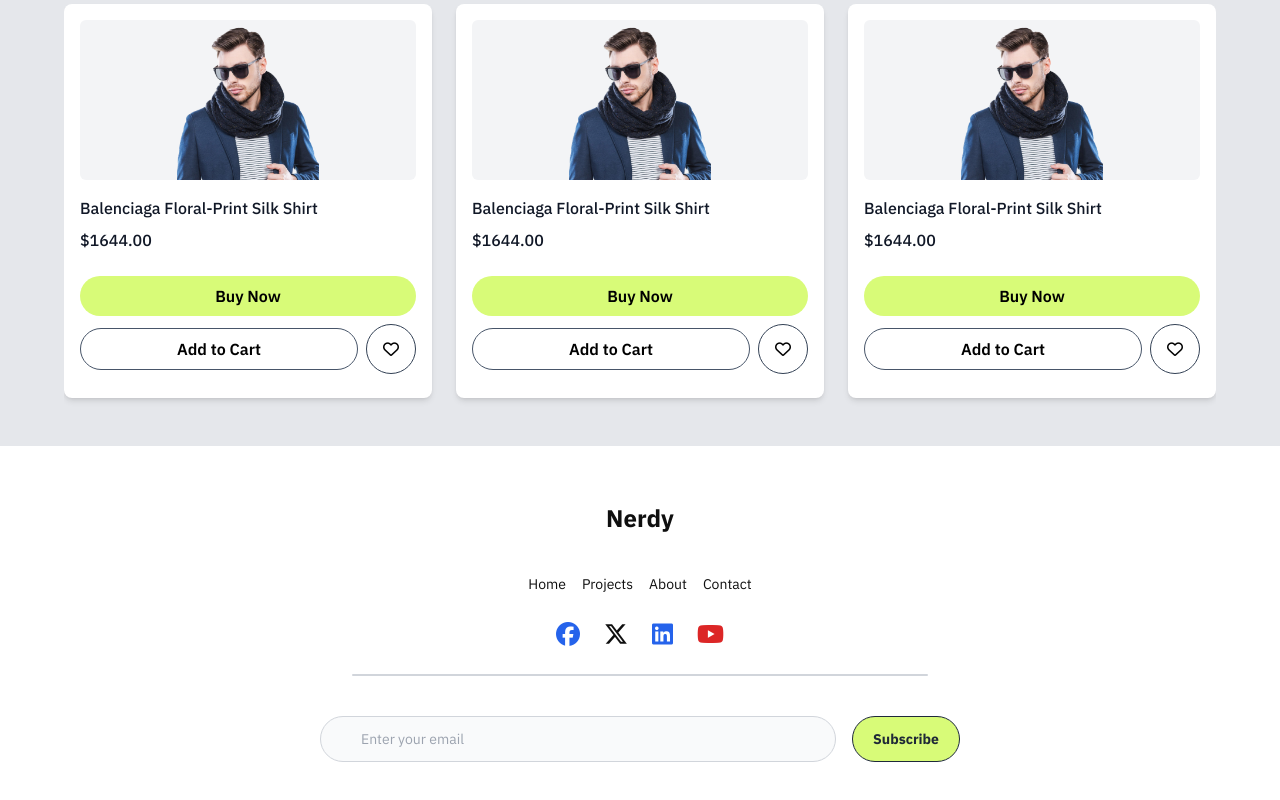
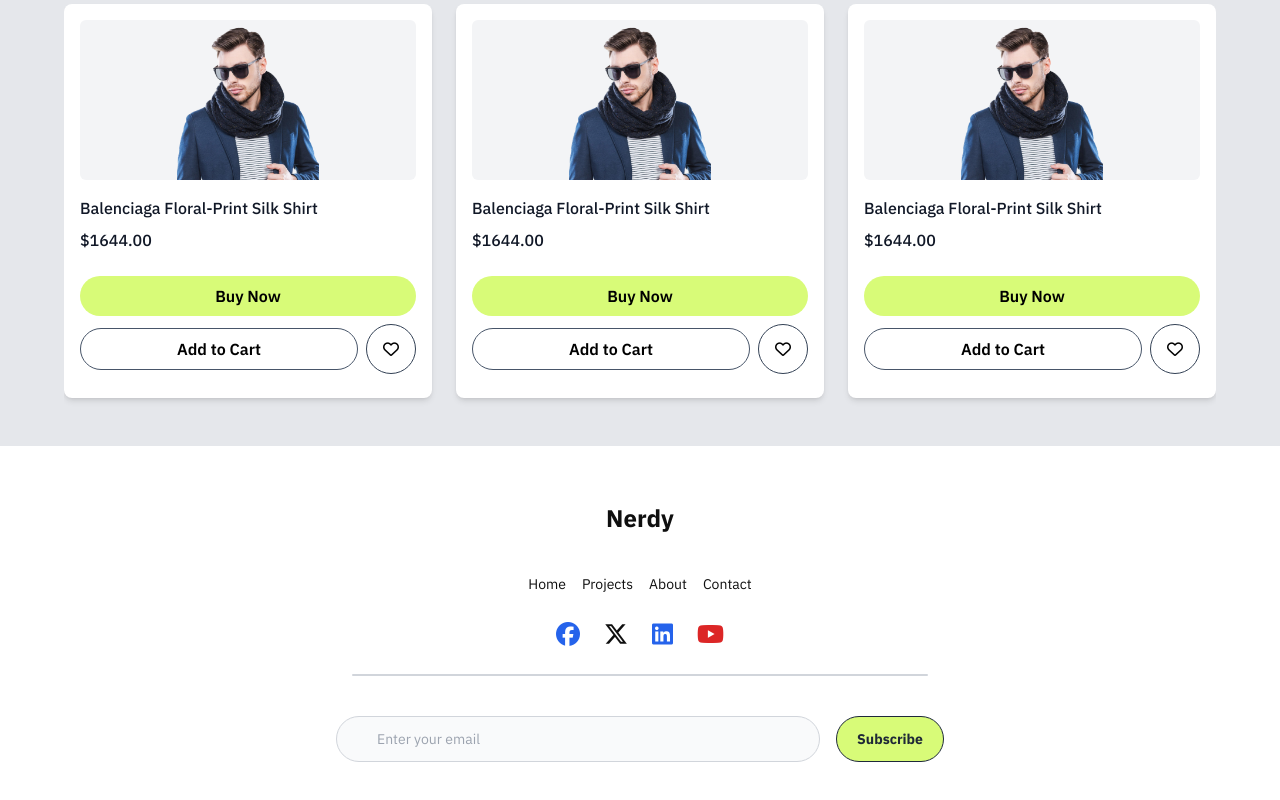
Before and after one commit to anas20023/BootCamp_Assignment_1, a website: page src/index.html in a window 1280 px wide. Shown: the part 849-1649 px from the top of the page. Drawn offline with Linux system fonts and the light colour scheme.

Commit message:
Add surge dependency and adjust form styling in index.html

```diff
--- a/package.json
+++ b/package.json
@@ -1,5 +1,8 @@
 {
   "devDependencies": {
     "tailwindcss": "^3.4.15"
+  },
+  "dependencies": {
+    "surge": "^0.24.6"
   }
 }
--- a/src/index.html
+++ b/src/index.html
@@ -283,7 +283,7 @@
       <!-- Subscribe Form -->
       <form action="#" class="w-full max-w-screen-sm mx-auto mt-4">
         <div
-          class="flex flex-col sm:flex-row items-center mb-3 space-y-4 sm:space-y-0 sm:space-x-4">
+          class="flex flex-col sm:flex-row items-center mb-3 space-y-4 sm:space-y-0 sm:space-x-4 mx-4">
           <div class="relative w-full">
             <label
               for="email"
```
Also changed, not shown: 1 other file.
